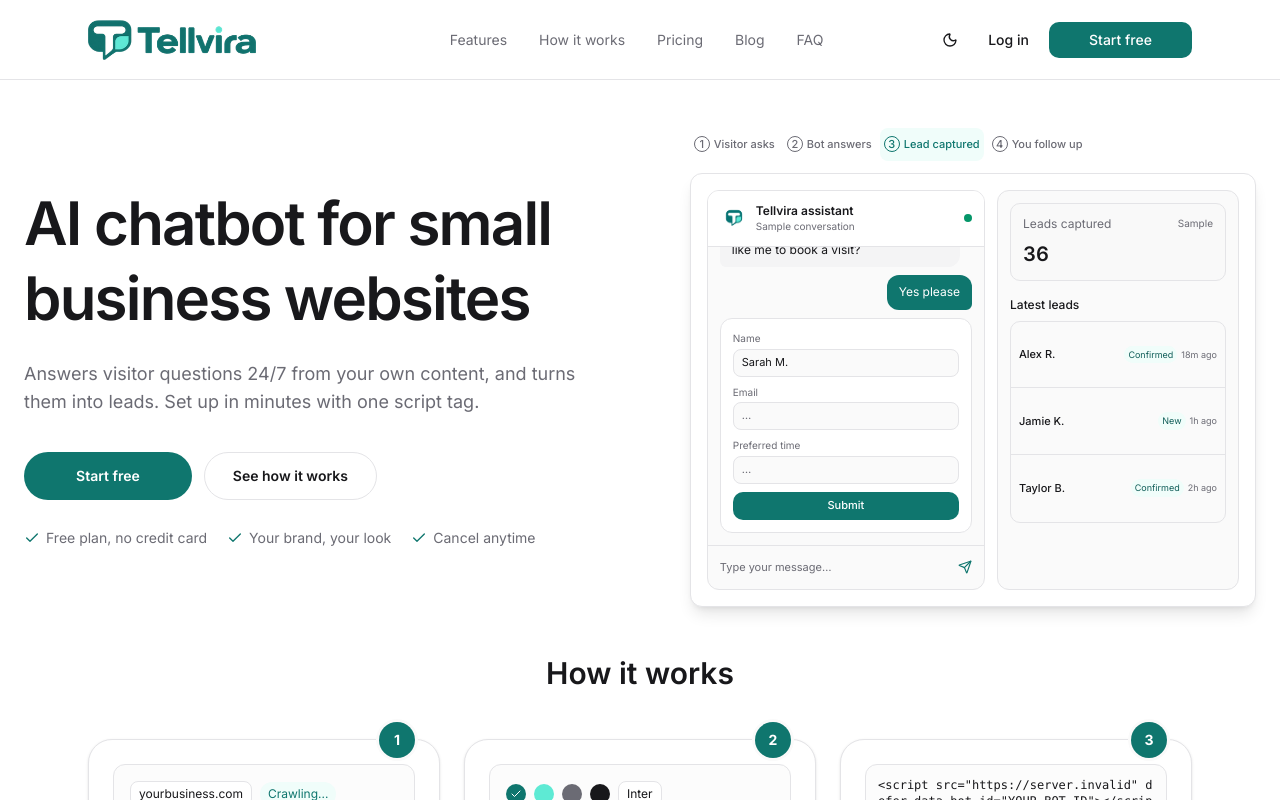
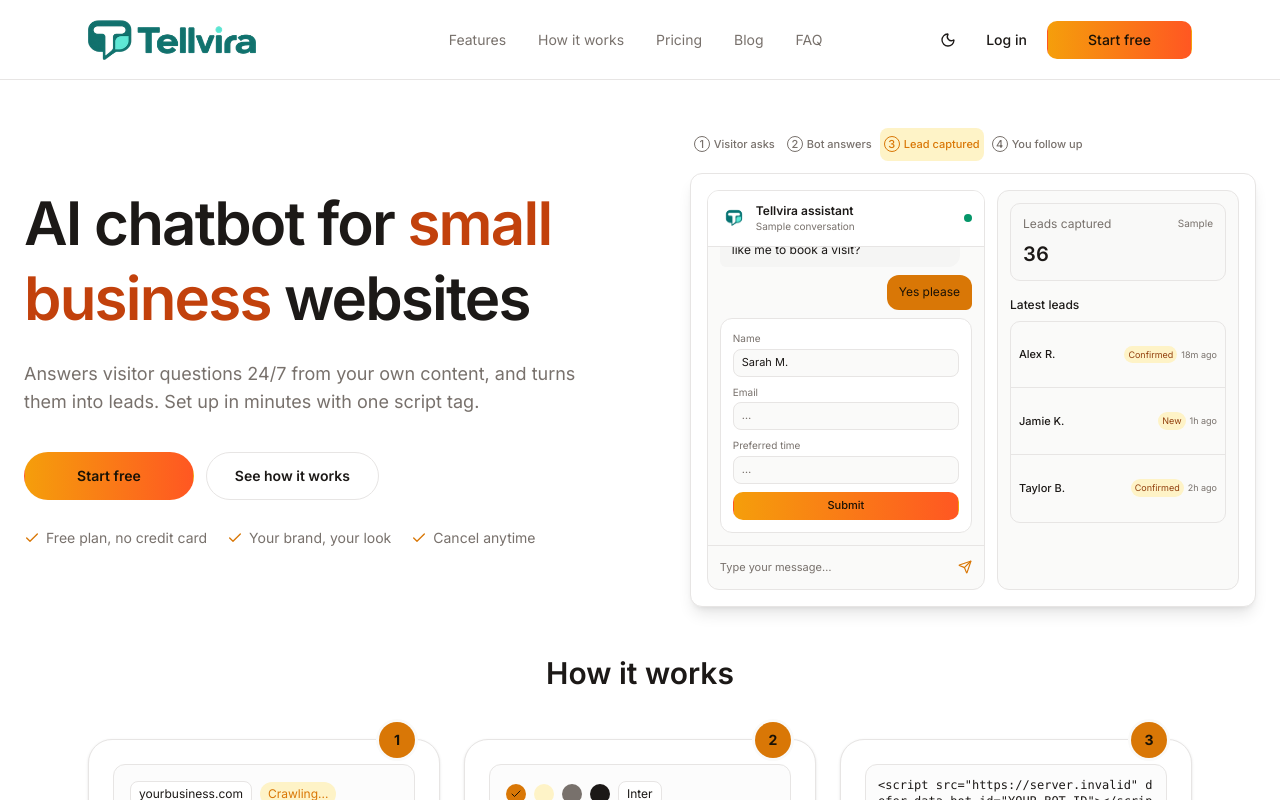
Before and after one commit to usmanjalil-coder/widget-pluggin, a Next.js app: page / in a window 1280 px wide. Shown: the top 800 px of the page. Built offline with nearby package versions, Linux system fonts and the light colour scheme; no server answers.

Commit message:
Ember theme added

```diff
--- a/src/app/(marketing)/blog/[slug]/page.js
+++ b/src/app/(marketing)/blog/[slug]/page.js
@@ -155,7 +155,7 @@ export default async function PostPage({ params }) {
         <div className="mt-6 flex flex-wrap gap-3">
           <MarketingAuthCta
             loggedOutLabel="Start free"
-            className="rounded-lg bg-primary px-5 py-3 text-sm font-semibold text-primary-foreground"
+            className="rounded-lg btn-primary-gradient px-5 py-3 text-sm font-semibold text-primary-foreground"
           />
           <Link
             href="/pricing"
--- a/src/app/(marketing)/page.js
+++ b/src/app/(marketing)/page.js
@@ -162,17 +162,17 @@ export default function MarketingHome() {
           faqSchema(homeFaq),
         ]}
       />
-      <section className="mx-auto flex h-auto min-h-0 max-w-7xl items-center px-4 pb-2 pt-12 sm:px-6">
+      <section className="mx-auto flex h-auto min-h-0 max-w-7xl items-center px-4 pb-2 pt-12 text-foreground sm:px-6">
         <div className="grid w-full min-w-0 items-center gap-10 lg:grid-cols-[1.05fr_0.95fr]">
           <div className="min-w-0">
             <h1 className="max-w-xl text-4xl font-semibold leading-tight text-foreground sm:text-5xl lg:text-6xl">
-              AI chatbot for small business websites
+              AI chatbot for <span className="text-highlight">small business</span> websites
             </h1>
             <p className="mt-6 max-w-xl text-lg text-muted-foreground">
               Answers visitor questions 24/7 from your own content, and turns them into leads. Set up in minutes with one script tag.
             </p>
             <div className="mt-9 flex flex-col gap-3 sm:flex-row sm:flex-wrap">
-              <MarketingAuthCta className="inline-flex h-12 w-full items-center justify-center rounded-full bg-primary px-7 text-sm font-semibold text-primary-foreground hover:bg-primary-hover sm:w-auto" />
+              <MarketingAuthCta className="inline-flex h-12 w-full items-center justify-center rounded-full btn-primary-gradient px-7 text-sm font-semibold text-primary-foreground sm:w-auto" />
               <Link href="#how-it-works"
                 className="inline-flex h-12 w-full items-center justify-center rounded-full border border-border bg-card px-7 text-sm font-semibold text-foreground hover:bg-background sm:w-auto"
               >See how it works</Link>
@@ -205,7 +205,7 @@ export default function MarketingHome() {
             >
               <span
                 aria-hidden="true"
-                className="absolute right-6 top-0 grid size-8 -translate-y-1/2 place-items-center rounded-full bg-[var(--brand-600)] font-bold text-white ring-[3px] ring-background motion-safe:transition-transform motion-safe:group-hover:scale-105 md:size-9"
+                className="absolute right-6 top-0 grid size-8 -translate-y-1/2 place-items-center rounded-full bg-[var(--brand-600)] font-bold text-[var(--brand-white)] ring-[3px] ring-background motion-safe:transition-transform motion-safe:group-hover:scale-105 md:size-9"
               >
                 {index + 1}
               </span>
@@ -285,7 +285,7 @@ export default function MarketingHome() {
           <div className="flex flex-col gap-6 lg:flex-row lg:items-center lg:justify-between">
             <h2 className="text-3xl font-semibold">Start your website assistant today.</h2>
             <div className="flex flex-wrap gap-3">
-              <MarketingAuthCta className="rounded-full bg-primary px-5 py-3 text-sm font-semibold text-primary-foreground hover:bg-primary-hover" />
+              <MarketingAuthCta className="rounded-full btn-primary-gradient px-5 py-3 text-sm font-semibold text-primary-foreground" />
               <Link
                 href="/contact"
                 className="rounded-full border border-border px-5 py-3 text-sm font-semibold text-card hover:bg-muted hover:text-foreground"
--- a/src/app/(marketing)/solutions/[slug]/page.js
+++ b/src/app/(marketing)/solutions/[slug]/page.js
@@ -52,7 +52,7 @@ export default async function NichePage({ params }) {
           </h1>
           <p className="mt-6 text-lg leading-8 text-muted-foreground">{niche.intro}</p>
           <div className="mt-8 flex flex-wrap gap-3">
-            <MarketingAuthCta loggedOutLabel="Start free" className="rounded-lg bg-primary px-5 py-3 text-sm font-semibold text-primary-foreground hover:bg-primary-hover" />
+            <MarketingAuthCta loggedOutLabel="Start free" className="rounded-lg btn-primary-gradient px-5 py-3 text-sm font-semibold text-primary-foreground" />
             <Link
               href="/pricing"
               className="rounded-lg border border-border px-5 py-3 text-sm font-semibold text-foreground hover:bg-muted"
@@ -185,7 +185,7 @@ export default async function NichePage({ params }) {
             <Link href="/contact" className="text-primary">Contact Tellvira</Link>.
           </p>
           <div className="mt-6 flex flex-wrap gap-3">
-            <MarketingAuthCta loggedOutLabel="Start free" className="rounded-lg bg-primary px-5 py-3 text-sm font-semibold text-primary-foreground hover:bg-primary-hover" />
+            <MarketingAuthCta loggedOutLabel="Start free" className="rounded-lg btn-primary-gradient px-5 py-3 text-sm font-semibold text-primary-foreground" />
             <Link
               href="/pricing"
               className="rounded-lg border border-border px-5 py-3 text-sm font-semibold text-foreground hover:bg-card"
--- a/src/app/globals.css
+++ b/src/app/globals.css
@@ -2,6 +2,8 @@
 @import "tw-animate-css";
 @custom-variant dark (&:is(.dark *));
 :root {
+  --primary-gradient: linear-gradient(90deg, #0f8a80 0%, #0d6b64 100%);
+  --primary-gradient-hover: linear-gradient(90deg, #0d7d74 0%, #0b5e58 100%);
   --brand-50: #f0fdfa;
   --brand-100: #ccfbf1;
   --brand-200: #99f6e4;
@@ -24,13 +26,15 @@
   --border: #e4e4e7;
   --input: var(--border);
   --primary: var(--brand-600);
+  --primary-text: #0f766e;
   --primary-hover: var(--brand-700);
   --primary-foreground: var(--brand-white);
   --contrast-dark: #18181b;
   --contrast-light: #ffffff;
   --secondary: var(--muted);
   --secondary-foreground: var(--foreground);
-  --accent: var(--brand-50);
+  --accent-soft: var(--brand-50);
+  --accent: var(--accent-soft);
   --accent-foreground: var(--brand-700);
   --ring: var(--brand-600);
   --sidebar-primary: var(--primary);
@@ -52,8 +56,12 @@
   --destructive-bg: #fef2f2;
   --radius: 10px;
 }
-.dark {
+.dark,
+[data-surface="dark"] {
+  --primary-gradient: linear-gradient(90deg, #0f8a80 0%, #0d6b64 100%);
+  --primary-gradient-hover: linear-gradient(90deg, #0d7d74 0%, #0b5e58 100%);
   --primary: var(--brand-400);
+  --primary-text: #2dd4bf;
   --primary-hover: var(--brand-300);
   --primary-foreground: var(--brand-950);
   --ring: var(--brand-300);
@@ -67,13 +75,97 @@
   --muted-foreground: #a1a1aa;
   --skeleton: #52525b;
   --border: #3f3f46;
-  --accent: var(--brand-950);
+  --accent-soft: var(--brand-950);
   --accent-foreground: var(--brand-200);
   --success-bg: #073d30;
   --success-foreground: #6ee7b7;
   --warning-bg: #422d0e;
   --warning-foreground: #fcd34d;
   --destructive-bg: #451e21;
+}
+/* Keep existing decorative brand tokens theme-aware without changing teal. */
+:root[data-theme="ember"] {
+  --brand-300: var(--accent-soft);
+  --brand-600: var(--primary);
+  --brand-white: var(--primary-foreground);
+  --primary-gradient: linear-gradient(90deg, #f59e0b 0%, #ff5722 100%);
+  --primary-gradient-hover: linear-gradient(90deg, #e08f09 0%, #e64a19 100%);
+  --background: #fafaf9;
+  --foreground: #1c1917;
+  --card: #ffffff;
+  --muted: #f5f5f4;
+  --muted-foreground: #78716c;
+  --border: #e7e5e4;
+  --primary: #d97706;
+  --primary-text: #c2410c;
+  --primary-hover: #b45309;
+  --primary-foreground: #1a1206;
+  --accent-soft: #fef3c7;
+  --accent-foreground: #92400e;
+  --ring: #d97706;
+  --chart-1: #d97706;
+  --chart-2: #b45309;
+  --chart-3: #92400e;
+}
+:root[data-theme="ember"].dark,
+[data-theme="ember"] [data-surface="dark"] {
+  --primary-gradient: linear-gradient(90deg, #f59e0b 0%, #ff5722 100%);
+  --primary-gradient-hover: linear-gradient(90deg, #e08f09 0%, #e64a19 100%);
+  --background: #0e0e0f;
+  --foreground: #ffffff;
+  --card: #161617;
+  --muted: #222223;
+  --muted-foreground: #a1a1aa;
+  --border: #2a2a2c;
+  --primary: #f59e0b;
+  --primary-text: #f59e0b;
+  --primary-hover: #d97706;
+  --primary-foreground: #1a1206;
+  --accent-soft: #33240e;
+  --accent-foreground: #fbbf24;
+  --ring: #f59e0b;
+  --chart-1: #f59e0b;
+  --chart-2: #fbbf24;
+  --chart-3: #fde68a;
+}
+/* Resolve aliases locally so dark hero children use the surface's tokens. */
+[data-surface="dark"] {
+  --card-foreground: var(--foreground);
+  --popover: var(--card);
+  --popover-foreground: var(--foreground);
+  --input: var(--border);
+  --secondary: var(--muted);
+  --secondary-foreground: var(--foreground);
+  --accent: var(--accent-soft);
+  --sidebar-primary: var(--primary);
+  --sidebar-primary-foreground: var(--primary-foreground);
+  --sidebar-accent: var(--accent);
+  --sidebar-accent-foreground: var(--accent-foreground);
+  --sidebar-ring: var(--ring);
+}
+.text-highlight {
+  color: var(--primary-text);
+}
+.btn-primary-gradient {
+  background-color: var(--primary);
+  background-image: var(--primary-gradient);
+  color: var(--primary-foreground);
+  border: 1px solid transparent;
+  box-shadow: none;
+}
+.btn-primary-gradient:hover {
+  background-image: var(--primary-gradient-hover);
+}
+.btn-primary-gradient:focus-visible {
+  outline: 2px solid var(--ring);
+  outline-offset: 3px;
+}
+.btn-primary-gradient:disabled,
+.btn-primary-gradient[aria-disabled="true"],
+.btn-primary-gradient[data-disabled] {
+  background-image: none;
+  background-color: var(--muted);
+  color: var(--muted-foreground);
 }
 @theme inline {
   --color-background: var(--background);
@@ -99,6 +191,7 @@
   --color-muted-foreground: var(--muted-foreground);
   --color-skeleton: var(--skeleton);
   --color-accent: var(--accent);
+  --color-accent-soft: var(--accent-soft);
   --color-accent-foreground: var(--accent-foreground);
   --color-destructive: var(--destructive);
   --color-destructive-foreground: var(--destructive-foreground);
--- a/src/app/layout.js
+++ b/src/app/layout.js
@@ -1,4 +1,5 @@
 import { brandColors } from "@/config/brand";
+import { siteTheme } from "@/config/theme";
 import "./globals.css";
 import { brand } from "@/lib/brand";
 import localFont from "next/font/local";
@@ -37,7 +38,7 @@ export const viewport = {
 
 export default function RootLayout({ children }) {
   return (
-    <html lang="en" className={inter.variable} suppressHydrationWarning>
+    <html lang="en" data-theme={siteTheme} className={inter.variable} suppressHydrationWarning>
       <body className="min-h-full bg-background text-foreground">
         <ThemeProvider>{children}</ThemeProvider>
       </body>
--- a/src/app/pay/paddle-checkout-page.jsx
+++ b/src/app/pay/paddle-checkout-page.jsx
@@ -118,7 +118,7 @@ export default function PaddleCheckoutPage() {
               <button
                 type="button"
                 onClick={() => window.location.reload()}
-                className="inline-flex min-h-10 items-center justify-center rounded-lg bg-primary px-4 py-2 text-sm font-medium text-primary-foreground outline-none transition-colors hover:bg-primary-hover focus-visible:ring-2 focus-visible:ring-ring"
+                className="inline-flex min-h-10 items-center justify-center rounded-lg btn-primary-gradient px-4 py-2 text-sm font-medium text-primary-foreground outline-none transition-colors focus-visible:ring-2 focus-visible:ring-ring"
               >
                 Retry checkout
               </button>
--- a/src/components/dashboard/AppearancePreview.jsx
+++ b/src/components/dashboard/AppearancePreview.jsx
@@ -200,7 +200,7 @@ export default function AppearancePreview({
       {!mobileInline && (
         <Button
           type="button"
-          className="fixed right-4 bottom-20 z-30 shadow-lg lg:hidden"
+          className="fixed right-4 bottom-20 z-30 shadow-xs lg:hidden"
           onClick={() => setSheetOpen(true)}
         >
           Preview
--- a/src/components/marketing/MarketingAuth.jsx
+++ b/src/components/marketing/MarketingAuth.jsx
@@ -75,7 +75,7 @@ export function AuthActions({ mobile = false }) {
         className={`${mobile ? "mt-4 text-center" : ""} rounded-lg px-3 py-2 text-sm font-medium text-foreground motion-safe:transition-colors hover:bg-muted focus-visible:outline-none focus-visible:ring-2 focus-visible:ring-ring`}
       />
       <MarketingAuthCta
-        className="rounded-lg bg-primary px-4 py-2 text-center text-sm font-medium text-primary-foreground motion-safe:transition-colors hover:bg-primary-hover focus-visible:outline-none focus-visible:ring-2 focus-visible:ring-ring"
+        className="rounded-lg btn-primary-gradient px-4 py-2 text-center text-sm font-medium text-primary-foreground motion-safe:transition-colors focus-visible:outline-none focus-visible:ring-2 focus-visible:ring-ring"
       />
     </>
   );
--- a/src/components/marketing/MarketingPricingCards.jsx
+++ b/src/components/marketing/MarketingPricingCards.jsx
@@ -39,7 +39,7 @@ function PlanCard({ plan, showAdditionalFeatures }) {
         loggedInHref="/dashboard/billing"
         loggedOutLabel={plan.key === "free" ? "Start free" : `Choose ${plan.name}`}
         loggedInLabel="Manage plan"
-        className="mt-7 inline-flex w-full items-center justify-center rounded-lg bg-primary px-4 py-2.5 text-sm font-semibold text-primary-foreground motion-safe:transition-colors hover:bg-primary-hover focus-visible:outline-none focus-visible:ring-2 focus-visible:ring-ring"
+        className="mt-7 inline-flex w-full items-center justify-center rounded-lg btn-primary-gradient px-4 py-2.5 text-sm font-semibold text-primary-foreground motion-safe:transition-colors focus-visible:outline-none focus-visible:ring-2 focus-visible:ring-ring"
       />
     </article>
   );
--- a/src/components/marketing/PostToc.jsx
+++ b/src/components/marketing/PostToc.jsx
@@ -116,7 +116,7 @@ export function PostToc({ items }) {
               aria-current={active === id ? "location" : undefined}
               onClick={(event) => navigate(event, id)}
               className={`block border-l-2 px-3 py-2 text-sm leading-6 [overflow-wrap:anywhere] focus-visible:outline-2 focus-visible:outline-offset-2 focus-visible:outline-ring ${active === id
-                ? "border-[#0F766E] font-semibold text-[#0F766E] dark:border-[#5EEAD4] dark:text-[#5EEAD4]"
+                ? "border-primary font-semibold text-primary dark:border-ring dark:text-ring"
                 : "border-transparent text-muted-foreground hover:border-border hover:text-foreground"}`}
             >
               {text}
--- a/src/components/ui/button.jsx
+++ b/src/components/ui/button.jsx
@@ -8,11 +8,11 @@ const buttonVariants = cva(
   {
     variants: {
       variant: {
-        default: "bg-primary text-primary-foreground hover:bg-primary-hover",
+        default: "btn-primary-gradient",
         destructive:
-          "bg-destructive text-destructive-foreground hover:bg-destructive/90 focus-visible:ring-destructive/20 dark:bg-destructive/60 dark:focus-visible:ring-destructive/40",
+          "bg-destructive text-destructive-foreground hover:bg-destructive/90 dark:bg-destructive/60",
         outline:
-          "border bg-background shadow-xs hover:bg-accent hover:text-accent-foreground dark:border-input dark:bg-input/30 dark:hover:bg-input/50",
+          "border border-border bg-background shadow-xs hover:bg-accent hover:text-accent-foreground dark:border-input dark:bg-input/30 dark:hover:bg-input/50",
         secondary: "bg-secondary text-secondary-foreground hover:bg-secondary/80",
         ghost: "hover:bg-accent hover:text-accent-foreground dark:hover:bg-accent/50",
         link: "text-primary underline-offset-4 hover:underline",
--- /dev/null
+++ b/src/config/theme.js
@@ -0,0 +1,5 @@
+const configuredTheme = process.env.NEXT_PUBLIC_SITE_THEME;
+
+export const siteTheme = ["teal", "ember"].includes(configuredTheme)
+  ? configuredTheme
+  : "ember";
```
Also changed, not shown: 2 other files (tests, documents, lock files or other folders).
